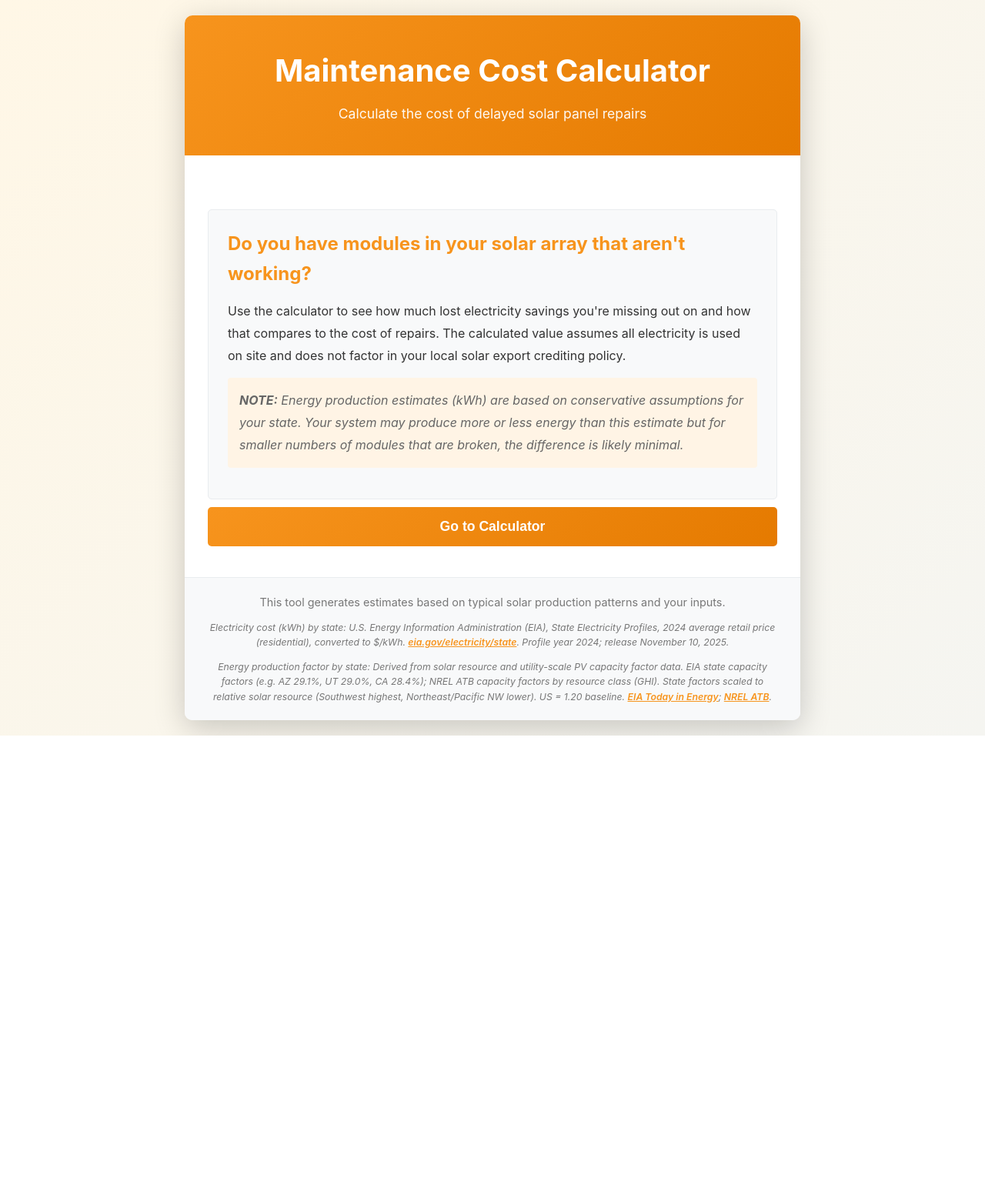
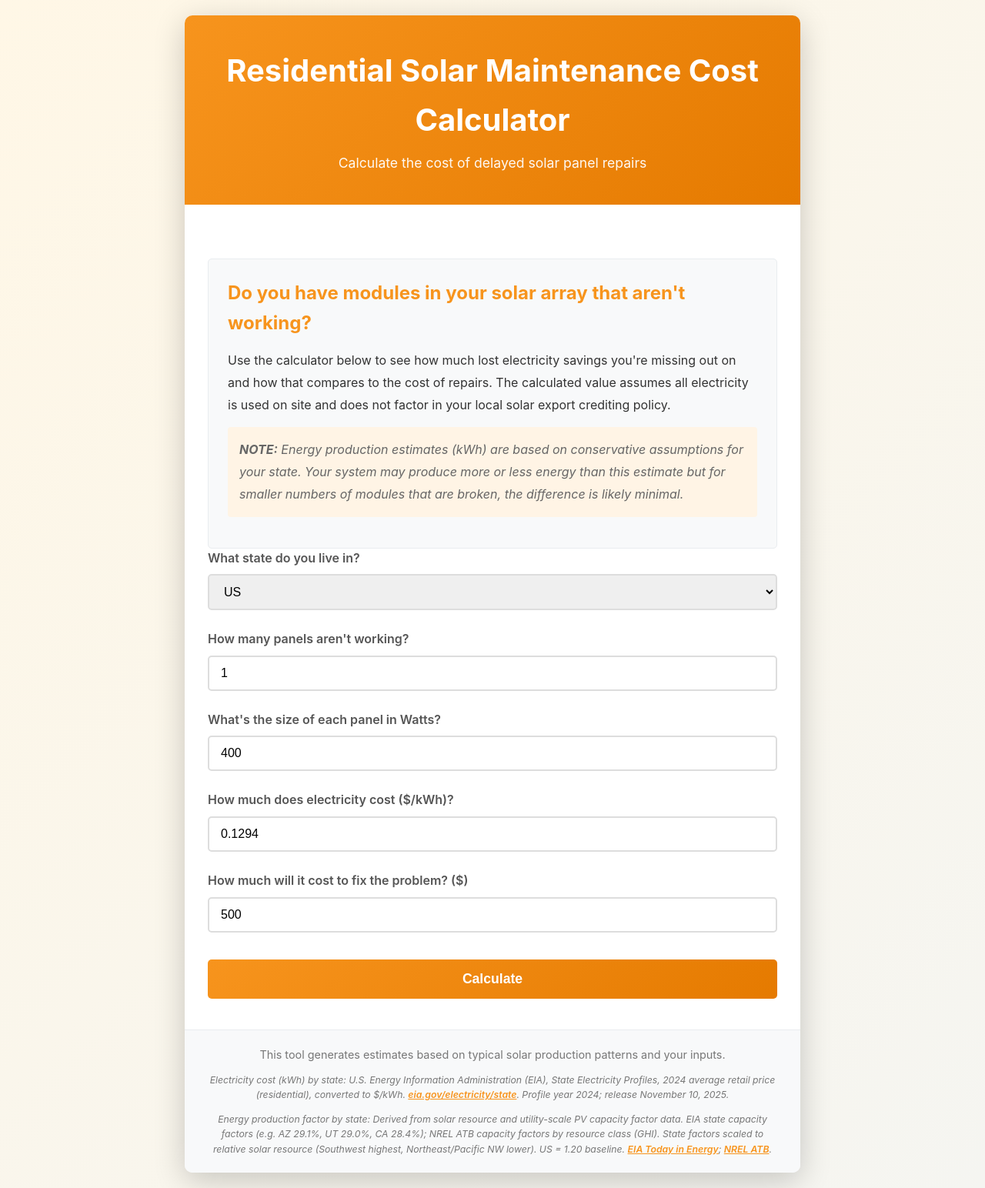
Before and after one commit to coreysol/energytools, a PHP site: page /maint_calc/ in a window 1280 px wide. Shown: the whole page at 77% size. Before the commit the page ends 956 px from the top, so only its background shows below. Run offline with PHP 8.4, Linux system fonts and the light colour scheme.

Commit message:
Maintenance calc: single page, hide intro on results, SREC states + notice text; index: VPP card, rename to Residential Solar
Co-authored-by: Cursor <cursoragent@cursor.com>

```diff
--- a/maint_calc/index.php
+++ b/maint_calc/index.php
@@ -89,84 +89,18 @@ $safeChosenState = htmlspecialchars($chosenState, ENT_QUOTES, 'UTF-8');
 <head>
     <meta charset="UTF-8">
     <meta name="viewport" content="width=device-width, initial-scale=1.0">
-    <title>Maintenance Cost Calculator</title>
+    <title>Residential Solar Maintenance Cost Calculator</title>
     <link rel="stylesheet" href="mcalc.css">
 </head>
 <body>
     <div class="container">
         <header>
-            <h1>Maintenance Cost Calculator</h1>
+            <h1>Residential Solar Maintenance Cost Calculator</h1>
             <p class="subtitle">Calculate the cost of delayed solar panel repairs</p>
         </header>
 
         <main>
-<?php if (!empty($_POST['showCalc'])): ?>
-            <form method="POST" action="index.php">
-                <div class="form-group">
-                    <label for="chosenState">What state do you live in?</label>
-                    <select name="chosenState" id="chosenState">
-                        <option value="<?php echo $safeChosenState; ?>"><?php echo $safeChosenState; ?></option>
-<?php foreach($dbStateKwhCosts as $key => $value): ?>
-                        <option value="<?php echo htmlspecialchars($key, ENT_QUOTES, 'UTF-8'); ?>"><?php echo htmlspecialchars($key, ENT_QUOTES, 'UTF-8'); ?></option>
-<?php endforeach; ?>
-                    </select>
-                </div>
-
-                <div class="form-group">
-                    <label for="brokenModuleCount">How many panels aren't working?</label>
-                    <input type="number" id="brokenModuleCount" name="brokenModuleCount" min="1" max="1000" placeholder="<?php echo (int)$brokenModuleCount; ?>">
-                </div>
-
-                <div class="form-group">
-                    <label for="brokenModuleSize">What's the size of each panel in Watts?</label>
-                    <input type="number" id="brokenModuleSize" name="brokenModuleSize" min="1" max="1000" placeholder="<?php echo (int)$brokenModuleSize; ?>">
-                </div>
-
-                <div class="form-group">
-                    <label for="stateKwhCosts">How much does electricity cost ($/kWh)?</label>
-                    <input type="number" step="0.0001" min="0.0001" max="10" id="stateKwhCosts" name="stateKwhCosts" value="<?php echo htmlspecialchars((string)(float)$stateKwhCosts, ENT_QUOTES, 'UTF-8'); ?>">
-                </div>
-
-                <div class="form-group">
-                    <label for="repairCost">How much will it cost to fix the problem? ($)</label>
-                    <input type="number" min="1" max="100000" id="repairCost" name="repairCost" value="<?php echo htmlspecialchars((string)(int)$repairCost, ENT_QUOTES, 'UTF-8'); ?>">
-                </div>
-
-                <input type="hidden" name="showResults" value="showResults">
-
-                <div class="form-group">
-                    <button type="submit" class="btn-primary">Calculate</button>
-                </div>
-            </form>
-            <script>
-            (function() {
-                var stateData = <?php
-                    $stateFormData = [];
-                    foreach ($dbStateKwhCosts as $st => $kwh) {
-                        $stateFormData[$st] = [
-                            'kwh_cost' => (float) $kwh,
-                            'repair_cost' => (int) ($dbStateRepairCost[$st] ?? 500),
-                        ];
-                    }
-                    echo json_encode($stateFormData);
-                ?>;
-                var select = document.getElementById('chosenState');
-                var kwhInput = document.getElementById('stateKwhCosts');
-                var repairInput = document.getElementById('repairCost');
-                if (select && kwhInput && repairInput) {
-                    select.addEventListener('change', function() {
-                        var state = this.value;
-                        if (stateData[state]) {
-                            kwhInput.value = stateData[state].kwh_cost;
-                            repairInput.value = stateData[state].repair_cost;
-                        }
-                    });
-                }
-            })();
-            </script>
-            <a href="index.php?state=<?php echo urlencode($chosenState); ?>" class="back-link">← Back to instructions</a>
-
-<?php elseif (!empty($_POST['showResults'])): ?>
+<?php if (!empty($_POST['showResults'])): ?>
             <div class="results-container">
                 <div class="results-header">
                     <h2>Your Results</h2>
@@ -224,7 +158,7 @@ $safeChosenState = htmlspecialchars($chosenState, ENT_QUOTES, 'UTF-8');
 
 <?php if (!empty($dbStateSrecs[$chosenState])): ?>
                 <div class="srec-notice">
-                    ** You're in a state with <a href="https://www.solarunitedneighbors.org/learn-the-issues/solar-incentives/solar-renewable-energy-credits-srecs/" target="_blank" rel="noopener noreferrer">SRECs</a>. Lost revenue estimates do not include SREC value.
+                    ** You're in a state with <a href="https://www.solarunitedneighbors.org/learn-the-issues/solar-incentives/solar-renewable-energy-credits-srecs/" target="_blank" rel="noopener noreferrer">SRECs</a>. Those SRECs may have value. Lost revenue estimates do not include SREC value.
                 </div>
 <?php endif; ?>
 
@@ -232,28 +166,86 @@ $safeChosenState = htmlspecialchars($chosenState, ENT_QUOTES, 'UTF-8');
                     <form method="POST" action="index.php" style="display: inline;">
                         <input type="hidden" name="showCalc" value="showCalc">
                         <input type="hidden" name="chosenState" value="<?php echo $safeChosenState; ?>">
+                        <input type="hidden" name="brokenModuleCount" value="<?php echo (int)$brokenModuleCount; ?>">
+                        <input type="hidden" name="brokenModuleSize" value="<?php echo (int)$brokenModuleSize; ?>">
+                        <input type="hidden" name="stateKwhCosts" value="<?php echo htmlspecialchars((string)(float)$stateKwhCosts, ENT_QUOTES, 'UTF-8'); ?>">
+                        <input type="hidden" name="repairCost" value="<?php echo htmlspecialchars((string)(int)$repairCost, ENT_QUOTES, 'UTF-8'); ?>">
                         <button type="submit" class="btn-primary">Recalculate</button>
                     </form>
-                    <a href="index.php?state=<?php echo urlencode($chosenState); ?>" class="btn-secondary">Back to instructions</a>
                 </div>
             </div>
 
 <?php else: ?>
             <section class="info-section">
                 <h2>Do you have modules in your solar array that aren't working?</h2>
-                <p>Use the calculator to see how much lost electricity savings you're missing out on and how that compares to the cost of repairs. The calculated value assumes all electricity is used on site and does not factor in your local solar export crediting policy.</p>
+                <p>Use the calculator below to see how much lost electricity savings you're missing out on and how that compares to the cost of repairs. The calculated value assumes all electricity is used on site and does not factor in your local solar export crediting policy.</p>
                 <p class="note">
                     <strong>NOTE:</strong> Energy production estimates (kWh) are based on conservative assumptions for your state. Your system may produce more or less energy than this estimate but for smaller numbers of modules that are broken, the difference is likely minimal.
                 </p>
             </section>
+            <form method="POST" action="index.php">
+                <div class="form-group">
+                    <label for="chosenState">What state do you live in?</label>
+                    <select name="chosenState" id="chosenState">
+                        <option value="<?php echo $safeChosenState; ?>"><?php echo $safeChosenState; ?></option>
+<?php foreach($dbStateKwhCosts as $key => $value): ?>
+                        <option value="<?php echo htmlspecialchars($key, ENT_QUOTES, 'UTF-8'); ?>"><?php echo htmlspecialchars($key, ENT_QUOTES, 'UTF-8'); ?></option>
+<?php endforeach; ?>
+                    </select>
+                </div>
 
-            <form method="POST" action="index.php">
-                <input type="hidden" name="showCalc" value="showCalc">
-                <input type="hidden" name="chosenState" value="<?php echo $safeChosenState; ?>">
                 <div class="form-group">
-                    <button type="submit" class="btn-primary">Go to Calculator</button>
+                    <label for="brokenModuleCount">How many panels aren't working?</label>
+                    <input type="number" id="brokenModuleCount" name="brokenModuleCount" min="1" max="1000" value="<?php echo (int)$brokenModuleCount; ?>">
+                </div>
+
+                <div class="form-group">
+                    <label for="brokenModuleSize">What's the size of each panel in Watts?</label>
+                    <input type="number" id="brokenModuleSize" name="brokenModuleSize" min="1" max="1000" value="<?php echo (int)$brokenModuleSize; ?>">
+                </div>
+
+                <div class="form-group">
+                    <label for="stateKwhCosts">How much does electricity cost ($/kWh)?</label>
+                    <input type="number" step="0.0001" min="0.0001" max="10" id="stateKwhCosts" name="stateKwhCosts" value="<?php echo htmlspecialchars((string)(float)$stateKwhCosts, ENT_QUOTES, 'UTF-8'); ?>">
+                </div>
+
+                <div class="form-group">
+                    <label for="repairCost">How much will it cost to fix the problem? ($)</label>
+                    <input type="number" min="1" max="100000" id="repairCost" name="repairCost" value="<?php echo htmlspecialchars((string)(int)$repairCost, ENT_QUOTES, 'UTF-8'); ?>">
+                </div>
+
+                <input type="hidden" name="showResults" value="showResults">
+
+                <div class="form-group">
+                    <button type="submit" class="btn-primary">Calculate</button>
                 </div>
             </form>
+            <script>
+            (function() {
+                var stateData = <?php
+                    $stateFormData = [];
+                    foreach ($dbStateKwhCosts as $st => $kwh) {
+                        $stateFormData[$st] = [
+                            'kwh_cost' => (float) $kwh,
+                            'repair_cost' => (int) ($dbStateRepairCost[$st] ?? 500),
+                        ];
+                    }
+                    echo json_encode($stateFormData);
+                ?>;
+                var select = document.getElementById('chosenState');
+                var kwhInput = document.getElementById('stateKwhCosts');
+                var repairInput = document.getElementById('repairCost');
+                if (select && kwhInput && repairInput) {
+                    select.addEventListener('change', function() {
+                        var state = this.value;
+                        if (stateData[state]) {
+                            kwhInput.value = stateData[state].kwh_cost;
+                            repairInput.value = stateData[state].repair_cost;
+                        }
+                    });
+                }
+            })();
+            </script>
 <?php endif; ?>
         </main>
 
--- a/maint_calc/mcalc.css
+++ b/maint_calc/mcalc.css
@@ -1,5 +1,5 @@
 /**
- * Maintenance Cost Calculator - Stylesheet
+ * Residential Solar Maintenance Cost Calculator - Stylesheet
  * Based on Demand Profile Generator styling
  */
 
--- a/maint_calc/state_info.php
+++ b/maint_calc/state_info.php
@@ -9,22 +9,22 @@ $record = array(
 	array('state' => 'CA','production_factor' => 1.48,'kwh_cost' => 0.2704,'srecs' => 0,'repair_cost' => 500),
 	array('state' => 'CO','production_factor' => 1.45,'kwh_cost' => 0.1207,'srecs' => 0,'repair_cost' => 500),
 	array('state' => 'CT','production_factor' => 1.12,'kwh_cost' => 0.2437,'srecs' => 0,'repair_cost' => 500),
-	array('state' => 'DE','production_factor' => 1.22,'kwh_cost' => 0.1356,'srecs' => 0,'repair_cost' => 500),
-	array('state' => 'DC','production_factor' => 1.18,'kwh_cost' => 0.1688,'srecs' => 0,'repair_cost' => 500),
+	array('state' => 'DE','production_factor' => 1.22,'kwh_cost' => 0.1356,'srecs' => 1,'repair_cost' => 500),
+	array('state' => 'DC','production_factor' => 1.18,'kwh_cost' => 0.1688,'srecs' => 1,'repair_cost' => 500),
 	array('state' => 'FL','production_factor' => 1.32,'kwh_cost' => 0.1253,'srecs' => 0,'repair_cost' => 500),
 	array('state' => 'GA','production_factor' => 1.28,'kwh_cost' => 0.1140,'srecs' => 0,'repair_cost' => 500),
 	array('state' => 'HI','production_factor' => 1.38,'kwh_cost' => 0.3800,'srecs' => 0,'repair_cost' => 500),
 	array('state' => 'ID','production_factor' => 1.28,'kwh_cost' => 0.0951,'srecs' => 0,'repair_cost' => 500),
 	array('state' => 'IL','production_factor' => 1.22,'kwh_cost' => 0.1221,'srecs' => 0,'repair_cost' => 500),
-	array('state' => 'IN','production_factor' => 1.22,'kwh_cost' => 0.1138,'srecs' => 0,'repair_cost' => 500),
+	array('state' => 'IN','production_factor' => 1.22,'kwh_cost' => 0.1138,'srecs' => 1,'repair_cost' => 500),
 	array('state' => 'IA','production_factor' => 1.25,'kwh_cost' => 0.0934,'srecs' => 0,'repair_cost' => 500),
 	array('state' => 'KS','production_factor' => 1.35,'kwh_cost' => 0.1121,'srecs' => 0,'repair_cost' => 500),
-	array('state' => 'KY','production_factor' => 1.20,'kwh_cost' => 0.1007,'srecs' => 0,'repair_cost' => 500),
+	array('state' => 'KY','production_factor' => 1.20,'kwh_cost' => 0.1007,'srecs' => 1,'repair_cost' => 500),
 	array('state' => 'LA','production_factor' => 1.28,'kwh_cost' => 0.0880,'srecs' => 0,'repair_cost' => 500),
 	array('state' => 'ME','production_factor' => 1.12,'kwh_cost' => 0.1966,'srecs' => 0,'repair_cost' => 500),
-	array('state' => 'MD','production_factor' => 1.22,'kwh_cost' => 0.1504,'srecs' => 0,'repair_cost' => 500),
-	array('state' => 'MA','production_factor' => 1.15,'kwh_cost' => 0.2394,'srecs' => 0,'repair_cost' => 500),
-	array('state' => 'MI','production_factor' => 1.18,'kwh_cost' => 0.1416,'srecs' => 0,'repair_cost' => 500),
+	array('state' => 'MD','production_factor' => 1.22,'kwh_cost' => 0.1504,'srecs' => 1,'repair_cost' => 500),
+	array('state' => 'MA','production_factor' => 1.15,'kwh_cost' => 0.2394,'srecs' => 1,'repair_cost' => 500),
+	array('state' => 'MI','production_factor' => 1.18,'kwh_cost' => 0.1416,'srecs' => 1,'repair_cost' => 500),
 	array('state' => 'MN','production_factor' => 1.22,'kwh_cost' => 0.1235,'srecs' => 0,'repair_cost' => 500),
 	array('state' => 'MS','production_factor' => 1.28,'kwh_cost' => 0.1093,'srecs' => 0,'repair_cost' => 500),
 	array('state' => 'MO','production_factor' => 1.22,'kwh_cost' => 0.1106,'srecs' => 0,'repair_cost' => 500),
@@ -32,17 +32,17 @@ $record = array(
 	array('state' => 'NE','production_factor' => 1.28,'kwh_cost' => 0.0907,'srecs' => 0,'repair_cost' => 500),
 	array('state' => 'NV','production_factor' => 1.48,'kwh_cost' => 0.1147,'srecs' => 0,'repair_cost' => 500),
 	array('state' => 'NH','production_factor' => 1.12,'kwh_cost' => 0.2061,'srecs' => 0,'repair_cost' => 500),
-	array('state' => 'NJ','production_factor' => 1.18,'kwh_cost' => 0.1629,'srecs' => 0,'repair_cost' => 500),
+	array('state' => 'NJ','production_factor' => 1.18,'kwh_cost' => 0.1629,'srecs' => 1,'repair_cost' => 500),
 	array('state' => 'NM','production_factor' => 1.52,'kwh_cost' => 0.0918,'srecs' => 0,'repair_cost' => 500),
 	array('state' => 'NY','production_factor' => 1.15,'kwh_cost' => 0.1966,'srecs' => 0,'repair_cost' => 500),
-	array('state' => 'NC','production_factor' => 1.28,'kwh_cost' => 0.1165,'srecs' => 0,'repair_cost' => 500),
+	array('state' => 'NC','production_factor' => 1.28,'kwh_cost' => 0.1165,'srecs' => 1,'repair_cost' => 500),
 	array('state' => 'ND','production_factor' => 1.22,'kwh_cost' => 0.0793,'srecs' => 0,'repair_cost' => 500),
-	array('state' => 'OH','production_factor' => 1.18,'kwh_cost' => 0.1129,'srecs' => 0,'repair_cost' => 500),
+	array('state' => 'OH','production_factor' => 1.18,'kwh_cost' => 0.1129,'srecs' => 1,'repair_cost' => 500),
 	array('state' => 'OK','production_factor' => 1.35,'kwh_cost' => 0.0909,'srecs' => 0,'repair_cost' => 500),
 	array('state' => 'OR','production_factor' => 1.15,'kwh_cost' => 0.1111,'srecs' => 0,'repair_cost' => 500),
-	array('state' => 'PA','production_factor' => 1.15,'kwh_cost' => 0.1251,'srecs' => 0,'repair_cost' => 500),
+	array('state' => 'PA','production_factor' => 1.15,'kwh_cost' => 0.1251,'srecs' => 1,'repair_cost' => 500),
 	array('state' => 'PR','production_factor' => 1.35,'kwh_cost' => 0.2200,'srecs' => 0,'repair_cost' => 500),
-	array('state' => 'RI','production_factor' => 1.15,'kwh_cost' => 0.2415,'srecs' => 0,'repair_cost' => 500),
+	array('state' => 'RI','production_factor' => 1.15,'kwh_cost' => 0.2415,'srecs' => 1,'repair_cost' => 500),
 	array('state' => 'SC','production_factor' => 1.28,'kwh_cost' => 0.1090,'srecs' => 0,'repair_cost' => 500),
 	array('state' => 'SD','production_factor' => 1.28,'kwh_cost' => 0.1087,'srecs' => 0,'repair_cost' => 500),
 	array('state' => 'TN','production_factor' => 1.25,'kwh_cost' => 0.1090,'srecs' => 0,'repair_cost' => 500),
@@ -50,9 +50,9 @@ $record = array(
 	array('state' => 'UT','production_factor' => 1.48,'kwh_cost' => 0.0997,'srecs' => 0,'repair_cost' => 500),
 	array('state' => 'US','production_factor' => 1.20,'kwh_cost' => 0.1294,'srecs' => 0,'repair_cost' => 500),
 	array('state' => 'VT','production_factor' => 1.12,'kwh_cost' => 0.1841,'srecs' => 0,'repair_cost' => 500),
-	array('state' => 'VA','production_factor' => 1.25,'kwh_cost' => 0.1062,'srecs' => 0,'repair_cost' => 500),
+	array('state' => 'VA','production_factor' => 1.25,'kwh_cost' => 0.1062,'srecs' => 1,'repair_cost' => 500),
 	array('state' => 'WA','production_factor' => 1.08,'kwh_cost' => 0.1013,'srecs' => 0,'repair_cost' => 500),
-	array('state' => 'WV','production_factor' => 1.15,'kwh_cost' => 0.1105,'srecs' => 0,'repair_cost' => 500),
+	array('state' => 'WV','production_factor' => 1.15,'kwh_cost' => 0.1105,'srecs' => 1,'repair_cost' => 500),
 	array('state' => 'WI','production_factor' => 1.18,'kwh_cost' => 0.1272,'srecs' => 0,'repair_cost' => 500),
 	array('state' => 'WY','production_factor' => 1.35,'kwh_cost' => 0.0914,'srecs' => 0,'repair_cost' => 500)
 );
--- a/vpp_value/index.php
+++ b/vpp_value/index.php
@@ -46,7 +46,7 @@ $base = BASE_PATH . '/';
     <div class="container">
         <header>
             <h1>VPP Value Calculator</h1>
-            <p class="subtitle">Estimate utility savings per MW of virtual power plants deployed (<a href="https://www.brattle.com/wp-content/uploads/2023/04/Real-Reliability-The-Value-of-Virtual-Power_5.3.2023.pdf" target="_blank" rel="noopener noreferrer">Brattle report, 2023</a>)</p>
+            <p class="subtitle">Estimate utility savings per MW of virtual power plants deployed. (<a href="https://www.brattle.com/wp-content/uploads/2023/04/Real-Reliability-The-Value-of-Virtual-Power_5.3.2023.pdf" target="_blank" rel="noopener noreferrer">Brattle report, 2023</a>)</p>
         </header>
         <main>
             <form method="POST" action="<?php echo htmlspecialchars(BASE_PATH); ?>/process.php" id="vppForm">
```
Also changed, not shown: index.php (+8 -2 lines).
